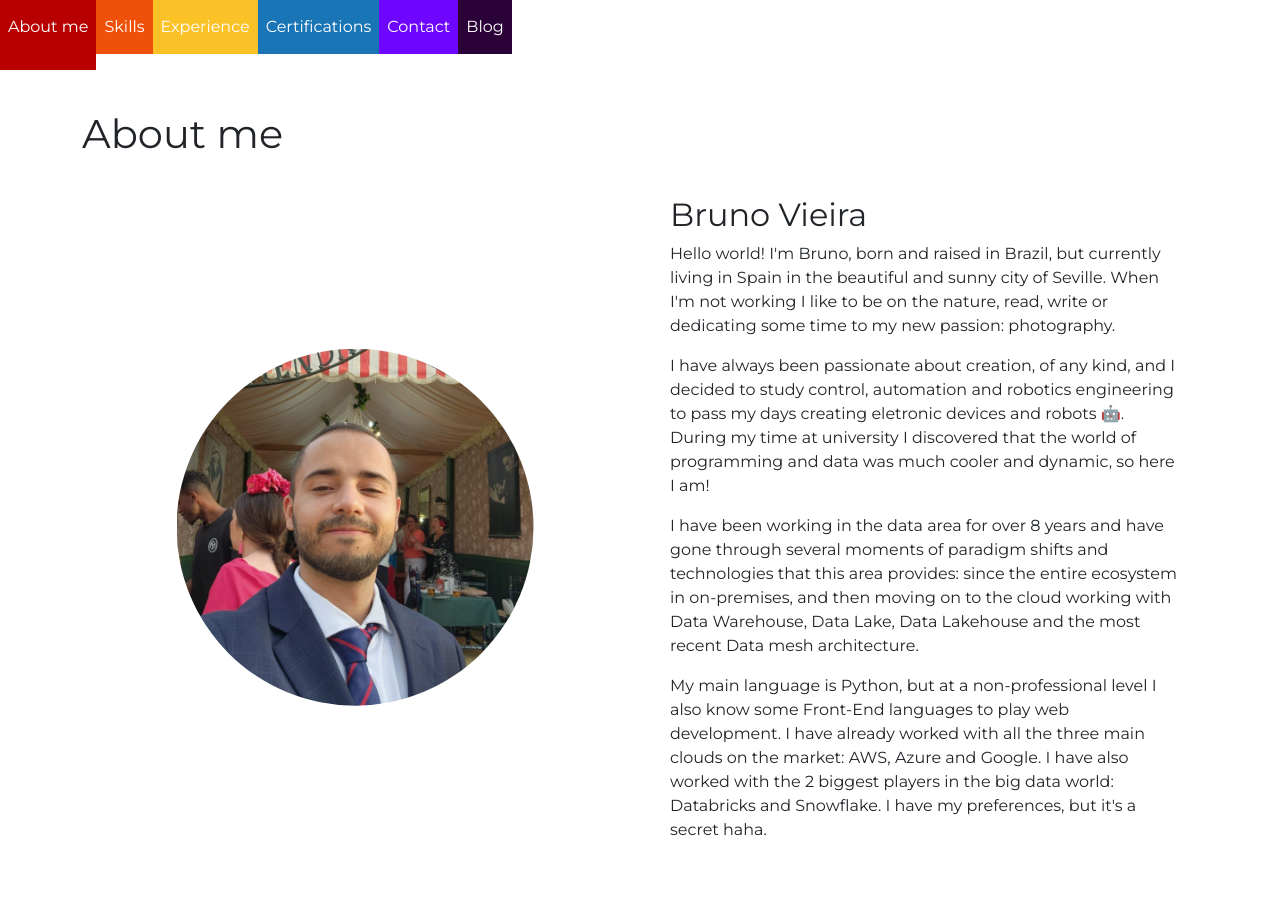
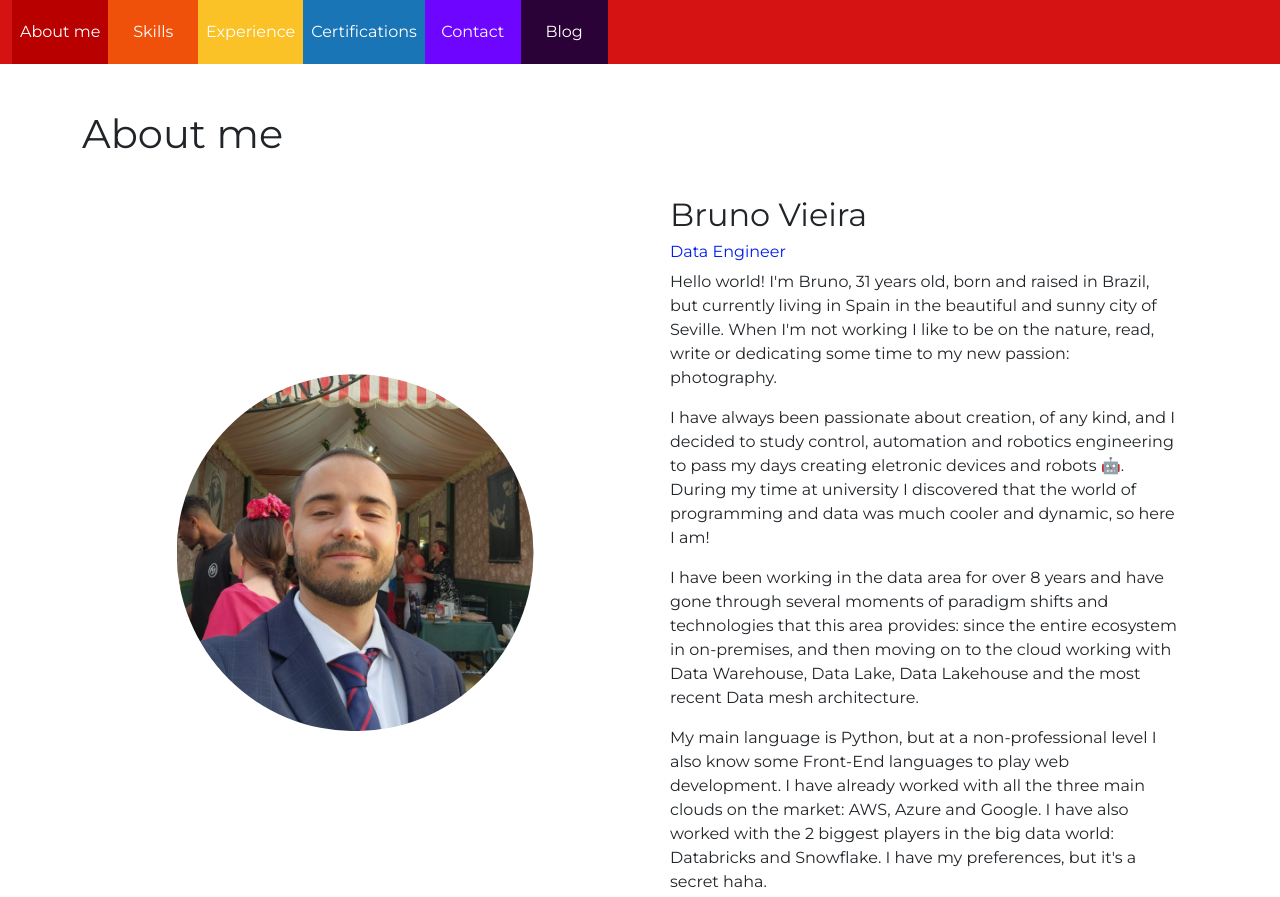
Before and after one commit to BrunoKings0/personal-resume, a plain HTML site: page index.html in a window 1280 px wide. Shown: the top 897 px of the page. Drawn offline with nearby package versions, Linux system fonts and the light colour scheme.

Commit message:
change menu

```diff
--- a/index.html
+++ b/index.html
@@ -13,8 +13,9 @@
 </head>
 <body>
 
-<nav class="navbar navbar-expand-md navbar-dark fixed-top">
-  <button class="navbar-toggler" type="button" data-bs-toggle="collapse" data-bs-target="#navbarNav" aria-controls="navbarNav" aria-expanded="false" aria-label="Toggle navigation">
+<nav class="navbar navbar-expand-sm navbar-dark fixed-top">
+  <div class="container-fluid">
+    <button class="navbar-toggler" type="button" data-bs-toggle="collapse" data-bs-target="#navbarNav" aria-controls="navbarNav" aria-expanded="false" aria-label="Toggle navigation">
     <span class="navbar-toggler-icon"></span>
   </button>
   <div class="collapse navbar-collapse" id="navbarNav">
@@ -23,7 +24,7 @@
         <a class="nav-link" href="#"><span class="animate__animated">About me</span></a>
       </li>
       <li class="nav-item">
-        <a class="nav-link" href="#skills"><span class="animate__animated">Skills</span></a>
+        <a class="nav-link" href="#skills"><span class="animate__animated">&nbsp &nbsp Skills &nbsp &nbsp</span></a>
       </li>
       <li class="nav-item">
         <a class="nav-link" href="#experience"><span class="animate__animated">Experience</span></a>
@@ -32,12 +33,13 @@
         <a class="nav-link" href="#"><span class="animate__animated">Certifications</span></a>
       </li>
       <li class="nav-item">
-        <a class="nav-link" href="#"><span class="animate__animated">Contact</span></a>
+        <a class="nav-link" href="#"><span class="animate__animated">&nbsp Contact &nbsp</span></a>
       </li>
       <li class="nav-item">
-        <a class="nav-link" href="#"><span class="animate__animated">Blog</span></a>
+        <a class="nav-link" href="#"><span class="animate__animated">&nbsp &nbsp Blog &nbsp &nbsp</span></a>
       </li>
     </ul>
+  </div>
   </div>
 </nav>
 
@@ -58,7 +60,8 @@
       <div class="col coluna">
         <div class="contenido_text">
           <h2>Bruno Vieira</h2>
-          <p>Hello world! I'm Bruno, born and raised in Brazil, but currently living in Spain in the beautiful
+          <h6 style="color: #001cf2;">Data Engineer</h6>
+          <p>Hello world! I'm Bruno, 31 years old, born and raised in Brazil, but currently living in Spain in the beautiful
              and sunny city of Seville. When I'm not working I like to be on the nature, read, write or dedicating some time
              to my new passion: photography.
           </p>
--- a/style.css
+++ b/style.css
@@ -6,36 +6,34 @@ body {
 
 /* Navbar*/
   .navbar {
-    background-color: rgb(255, 255, 255);
-    padding-bottom: 10px;
+    background-color: rgb(213, 19, 19);
     padding-top: 0;
+    padding-bottom: 0;
+
+  }
+
+  .navbar-nav {
+    background-color: #2b0238;
+
   }
 
   .navbar-toggler-icon {
     background-color: #050100; /* Cor vermelha */
   }
 
-  .navbar-nav .nav-link {
-    font-size: 1rem; /* Tamanho da fonte menor */
-    font-weight: 500;
-    text-align: left;
-    padding: 15px 30px; /* Área clicável maior em altura e largura */
-    transition: transform 0.3s ease-out, padding 0.3s ease-out;
-    margin: 0;
+  .nav-link {
+    padding: 20px;
+    text-align: center;
   }
 
-  .navbar-nav .nav-item:hover .nav-link {
-    height: 70px; /* Altura aumentada ao passar o mouse */
-    padding-bottom: 20px;
-  }
-
-
-  .navbar-nav .nav-item:nth-child(1) .nav-link { background-color: #b80001; color: #ffffff; } /* Vermelho */
+  .navbar-nav .nav-item:nth-child(1) .nav-link { background-color: #b80001; color: #ffffff;} /* Vermelho */
   .navbar-nav .nav-item:nth-child(2) .nav-link { background-color: #ef510b; color: #ffffff; } /* Laranja */
   .navbar-nav .nav-item:nth-child(3) .nav-link { background-color: #fac227; color: #ffffff; } /* Verde */
   .navbar-nav .nav-item:nth-child(4) .nav-link { background-color: #1975b5; color: #ffffff; } /* Azul */
   .navbar-nav .nav-item:nth-child(5) .nav-link { background-color: #6d05ff; color: #ffffff; } /* Roxo */
   .navbar-nav .nav-item:nth-child(6) .nav-link { background-color: #2b0238; color: #ffffff; } /* Marrom */
+
+
 
 /* About me*/
 .row {
@@ -61,3 +59,11 @@ body {
     display: flex;
     justify-content: space-between;
 }
+
+#skills{
+  padding-top: 45px;
+}
+
+#experience{
+  padding-top: 45px;
+}
```
Also changed, not shown: 1 other file.
